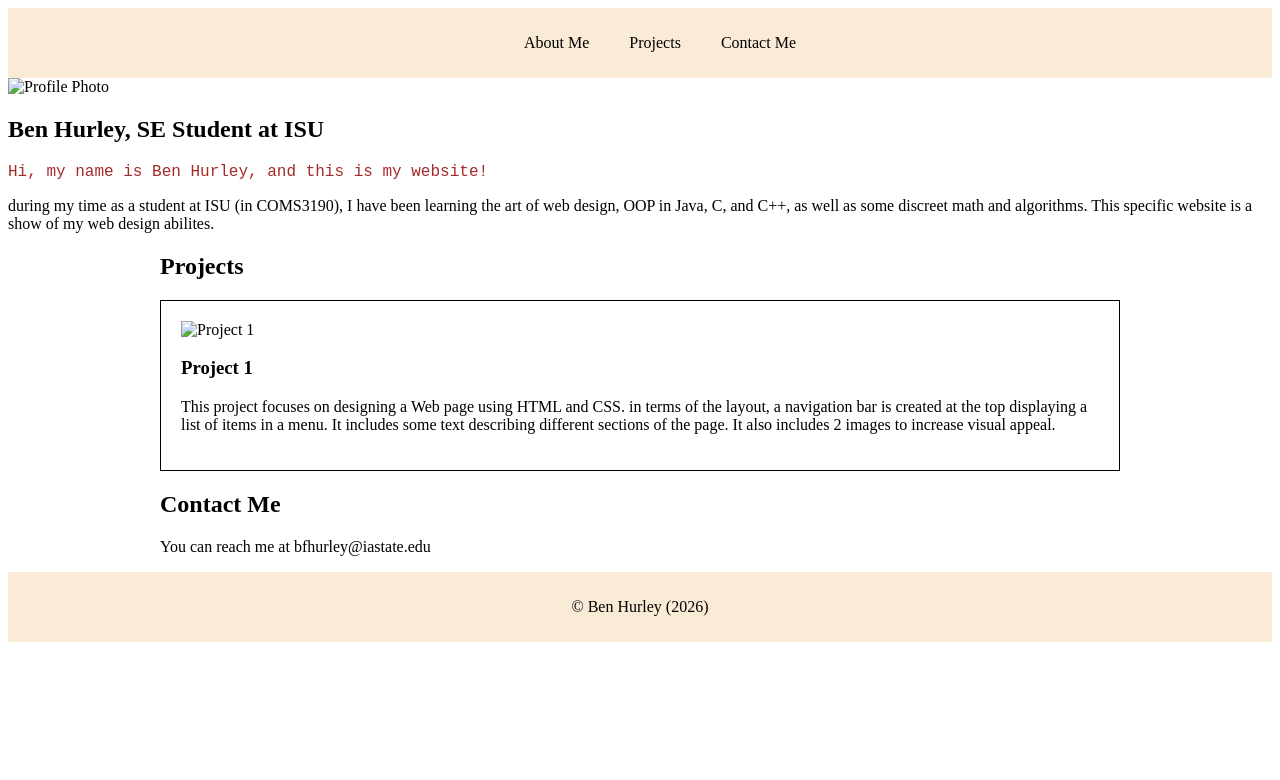
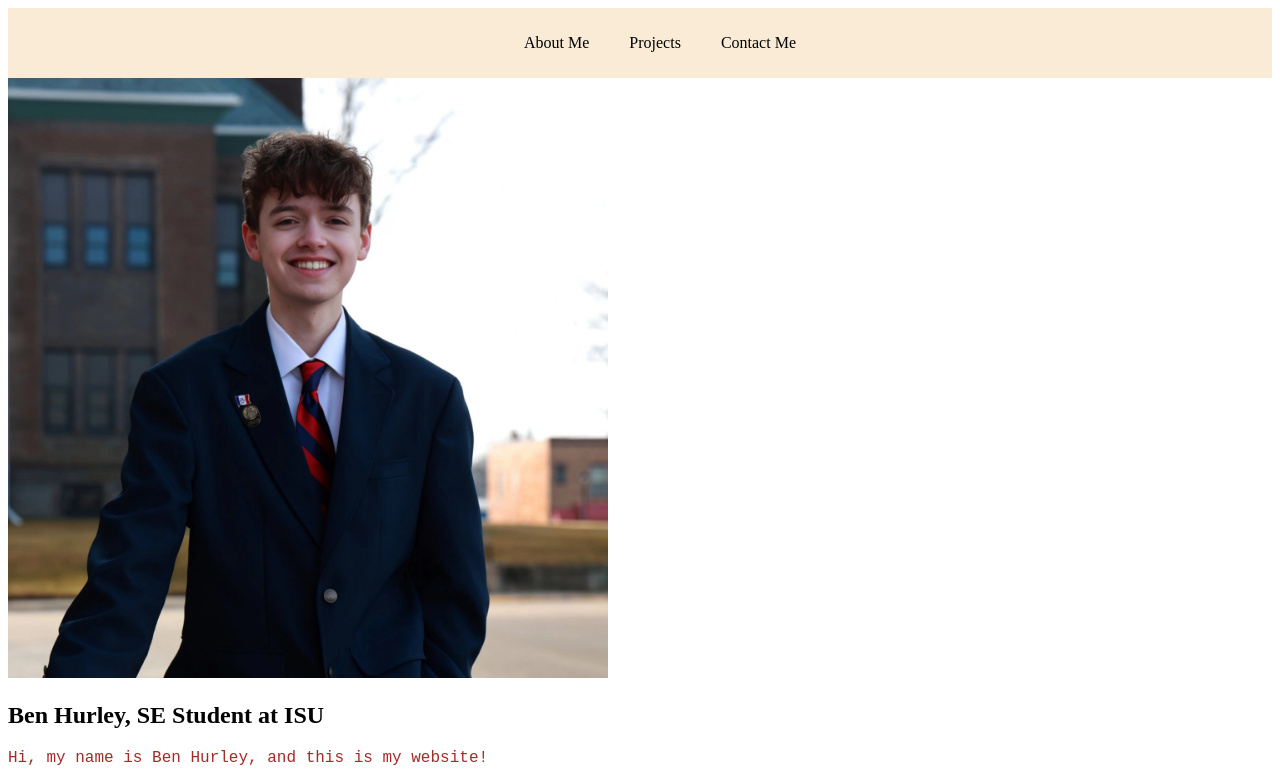
Before and after one commit to ItsBentacular/personal, a plain HTML site: page index.html in a window 1280 px wide. Shown: the top 780 px of the page. Drawn offline with Linux system fonts and the light colour scheme.

Commit message:
Add files via upload

```diff
--- a/index.html
+++ b/index.html
@@ -33,7 +33,7 @@
         </header>
 
         <section id="about">
-            <img src="./profile.jpg" alt="Profile Photo" style="width:600px; height:600px;">
+            <img src="./images/profile.jpg" alt="Profile Photo" style="width:600px; height:600px;">
             <h1>Ben Hurley, SE Student at ISU </h1>
             <p style="font-family:'Courier New', Courier, monospace; color: brown"> Hi, my name is Ben Hurley, and this is my website! </p>
             <p> during my time as a student at ISU (in COMS3190), I have been learning the art of web design, OOP in Java, C, and C++, as well as some discreet math and algorithms. This specific website is a show of my web design abilites. </p>
@@ -43,7 +43,7 @@
             <div class="container">
                 <h2>Projects</h2>
                     <div class="project">
-                        <img src="./project1.jpg" alt="Project 1" style="width 300px; height: 300px">
+                        <img src="./images/project1.jpg" alt="Project 1" style="width 300px; height: 300px">
                         <h3> Project 1 </h3>
                         <p> This project focuses on designing a Web page using HTML and CSS. in terms of the layout, a navigation bar is created at the top
                             displaying a list of items in a menu. It includes some text describing different sections of the page. It also includes 2 images to
```
